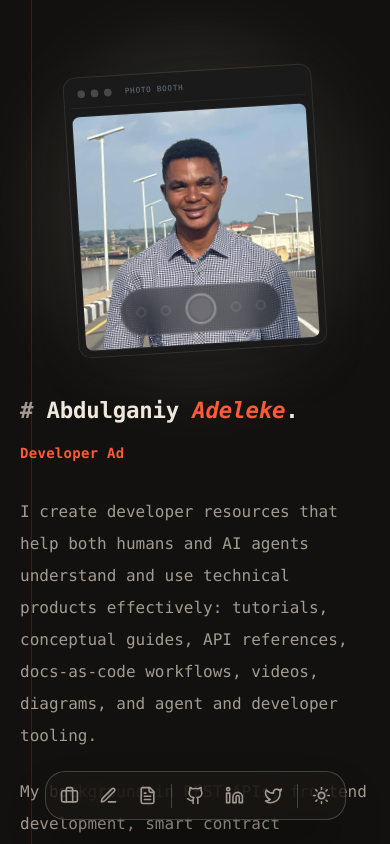
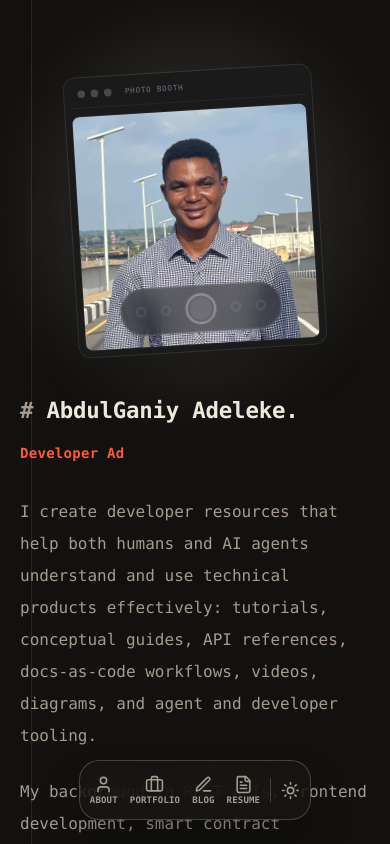
Before and after one commit to manueldezman/Portfolio-2, a Next.js app: page / in a window 390 px wide. Shown: the top 844 px of the page. Built offline with nearby package versions, Linux system fonts and the light colour scheme.

Commit message:
feat: add nav labels to improve ux

```diff
--- a/app/globals.css
+++ b/app/globals.css
@@ -232,6 +232,39 @@ body::after {
   transform: scale(1);
 }
 
+.nav-label,
+.nav-home {
+  display: none;
+}
+
+@media (max-width: 639px) {
+  .nav-item {
+    flex-direction: column;
+    gap: 0.125rem;
+    padding: 0.5rem 0.25rem;
+  }
+
+  .nav-label {
+    display: block;
+    font-size: 0.5625rem;
+    font-weight: 700;
+    letter-spacing: 0.02em;
+    line-height: 1;
+    min-width: 0;
+    overflow: hidden;
+    text-transform: uppercase;
+  }
+
+  .nav-home {
+    display: flex;
+  }
+
+  .nav-tooltip,
+  .nav-social {
+    display: none;
+  }
+}
+
 @keyframes caret-blink {
   0%,
   50% {
--- a/app/page.tsx
+++ b/app/page.tsx
@@ -19,7 +19,7 @@ export default function Home() {
       <div className="grid gap-10 lg:grid-cols-[1fr_0.42fr] lg:items-start">
         <div>
           <Heading className="whitespace-nowrap" level={1}>
-            Abdulganiy <span className="italic text-[var(--accent)]">Adeleke</span>.
+            AbdulGaniy Adeleke.
           </Heading>
           <RotatingRoles />
 
--- a/components/Header.tsx
+++ b/components/Header.tsx
@@ -1,5 +1,5 @@
 import Link from "next/link";
-import { Briefcase, FileText, Github, Linkedin, PenLine, Twitter } from "lucide-react";
+import { Briefcase, FileText, Github, Linkedin, PenLine, Twitter, User } from "lucide-react";
 import { ThemeToggle } from "@/components/ThemeToggle";
 import { socials } from "@/content/socials";
 
@@ -28,6 +28,13 @@ export function Header() {
   return (
     <header className="pointer-events-none fixed inset-x-0 bottom-[calc(1.5rem+env(safe-area-inset-bottom))] sm:bottom-[calc(4rem+env(safe-area-inset-bottom))] z-50 flex justify-center px-4">
       <nav className="pointer-events-auto flex items-center gap-1 rounded-[20px] border border-[var(--rule-soft)] bg-[color-mix(in_srgb,var(--surface)_72%,transparent)] p-1.5 shadow-[0_25px_50px_-12px_rgba(0,0,0,0.45)] backdrop-blur-xl sm:gap-2 sm:rounded-[24px] sm:p-2">
+        <Link aria-label="About" className="nav-item nav-home" href="/">
+          <User size={19} />
+          <span aria-hidden="true" className="nav-label">
+            About
+          </span>
+        </Link>
+
         <Link
           className="link-ring hidden shrink-0 px-3 text-sm font-bold tracking-[-0.01em] text-[var(--text)] sm:block"
           href="/"
@@ -40,6 +47,9 @@ export function Header() {
         {navItems.map((item) => (
           <Link aria-label={item.label} className="nav-item" href={item.href} key={item.href}>
             <item.Icon size={19} />
+            <span aria-hidden="true" className="nav-label">
+              {item.label}
+            </span>
             <span className="nav-tooltip">{item.label}</span>
           </Link>
         ))}
@@ -49,7 +59,7 @@ export function Header() {
         {socialItems.map((item) => (
           <a
             aria-label={item.label}
-            className="nav-item"
+            className="nav-item nav-social"
             href={item.href}
             key={item.href}
             rel="noreferrer"
@@ -60,7 +70,7 @@ export function Header() {
           </a>
         ))}
 
-        <Divider />
+        <Divider className="hidden sm:block" />
 
         <ThemeToggle />
       </nav>
```
